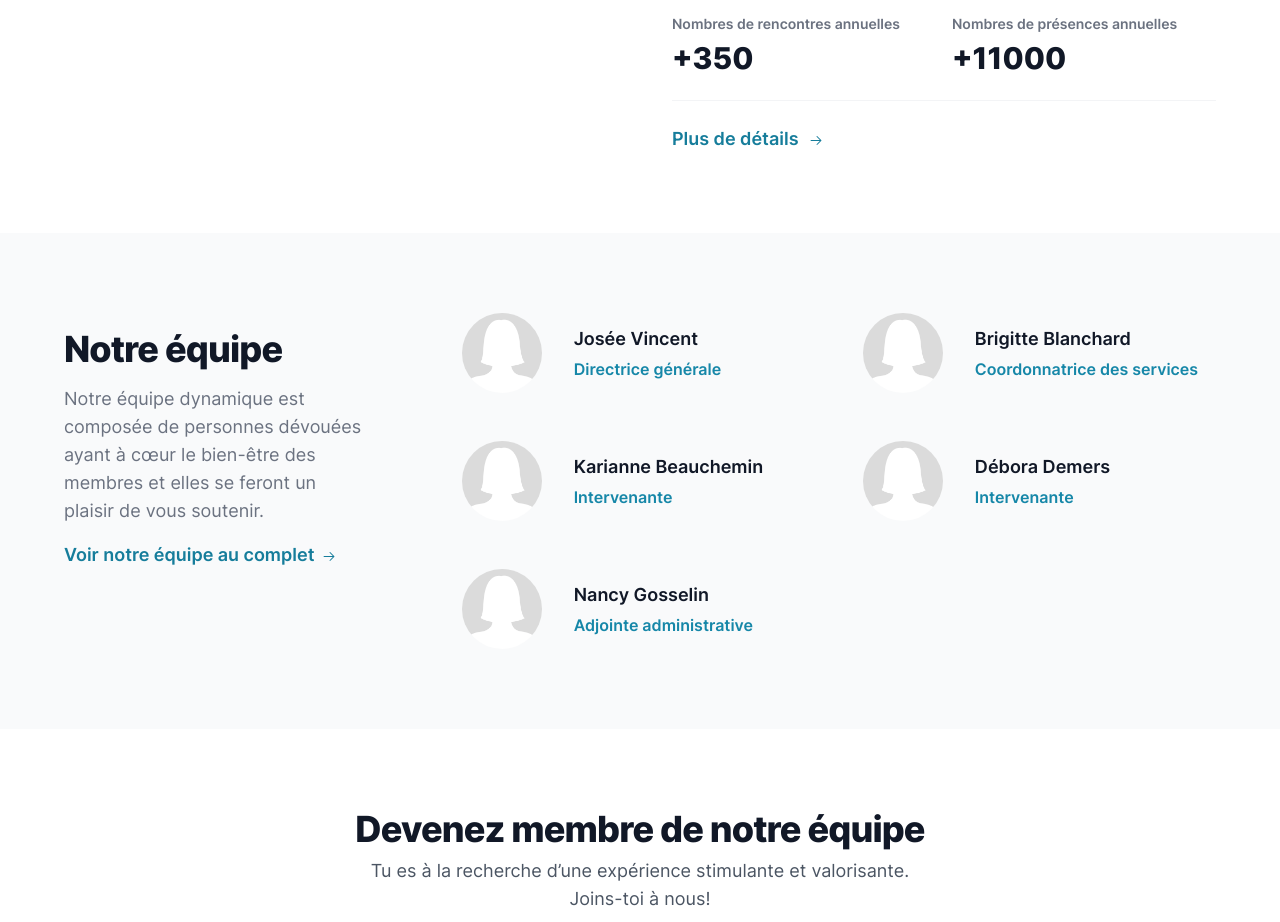
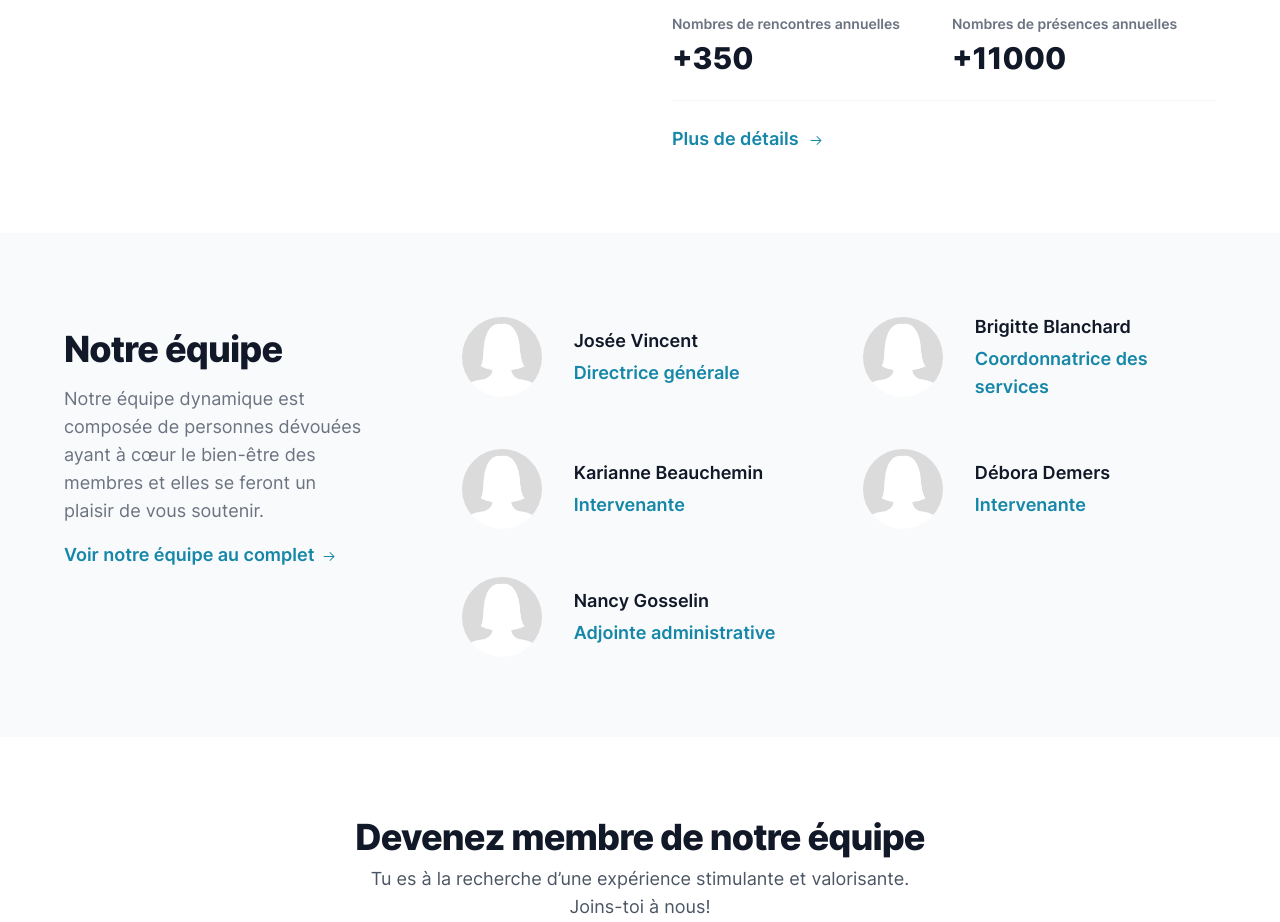
Before and after one commit to benrandja-akram/asdisherbrooke.org, a Next.js app: page / in a window 1280 px wide. Shown: the part 1640-2562 px from the top of the page. Built offline with nearby package versions, Linux system fonts and the light colour scheme.

Commit message:
change links color

```diff
--- a/src/components/layout/index.tsx
+++ b/src/components/layout/index.tsx
@@ -161,7 +161,7 @@ const Layout: React.FC<Props> = ({ children, variant = 'default' }) => {
       )}
       {variant === 'default' && children}
       {variant === 'content' && (
-        <article className="prose mx-auto w-full py-8 px-4 prose-a:text-primary prose-img:w-full prose-img:rounded-2xl sm:px-6 md:py-16 md:px-0 xl:prose-lg">
+        <article className="prose mx-auto w-full py-8 px-4 prose-a:text-blue-600  prose-img:w-full prose-img:rounded-2xl sm:px-6 md:py-16 md:px-0 xl:prose-lg">
           {children}
         </article>
       )}
--- a/src/pages/index.tsx
+++ b/src/pages/index.tsx
@@ -9,7 +9,7 @@ import avatar from '../../public/woman-member.png'
 
 function Member({ name, job }: { name: string; job: string }) {
   return (
-    <div className="grid grid-cols-[auto_2fr] items-center gap-8">
+    <div className="grid grid-cols-[auto_2fr] items-center gap-8 text-lg">
       <Image
         className="h-20 w-20 rounded-full"
         src={avatar}
@@ -141,7 +141,7 @@ export default function Home() {
           </div>
           <div>
             <Link href={'/asdi-mission'}>
-              <a className="group mt-6 inline-block space-x-1.5 text-lg font-semibold text-primary-dark hover:underline">
+              <a className="group mt-6 inline-block space-x-1.5 text-lg font-semibold text-primary hover:underline">
                 <span>Plus de détails</span>
                 <ArrowRightIcon
                   width={22}
@@ -163,7 +163,7 @@ export default function Home() {
             soutenir.
           </p>
           <Link href={'/asdi-équipe'}>
-            <a className="group mt-4 flex justify-center space-x-1.5 text-lg font-semibold text-primary-dark hover:underline md:mt-8 lg:justify-start">
+            <a className="group mt-4 flex justify-center space-x-1.5 text-lg font-semibold text-primary hover:underline md:mt-8 lg:justify-start">
               <span>
                 <span>Voir notre équipe au complet</span>
                 <ArrowRightIcon
```
